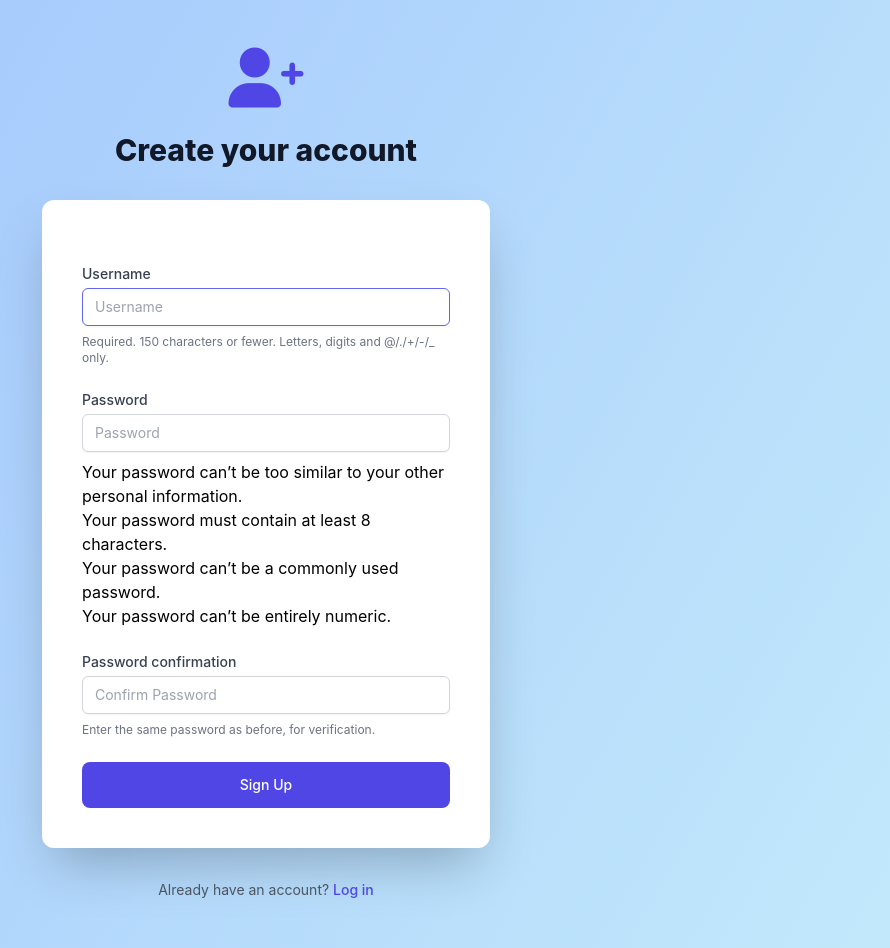
After one commit to w4hf/expense-tracker, a Django app: page /signup/ in a window 1280 px wide. The commit adds this page. Shown: the whole page, without its empty margins (374-1264 px from the left). Run offline with Django 4.2, Linux system fonts and the light colour scheme; some libraries are stand-ins or nearby versions.

Commit message:
add user registration

```diff
--- /dev/null
+++ b/templates/registration/signup.html
@@ -0,0 +1,106 @@
+{# expense_tracker_project/templates/registration/signup.html #}
+{% load i18n static %}
+
+<!DOCTYPE html>
+<html lang="en" class="h-full bg-gray-100">
+<head>
+    <meta charset="UTF-8">
+    <meta name="viewport" content="width=device-width, initial-scale=1.0">
+    <title>{% translate 'Sign Up' %} | Expense Tracker</title>
+    <script src="https://cdn.tailwindcss.com"></script>
+    <link rel="stylesheet" href="https://cdnjs.cloudflare.com/ajax/libs/font-awesome/6.0.0-beta3/css/all.min.css">
+    <style>
+        body {
+            font-family: 'Inter', sans-serif;
+            background-image: linear-gradient(120deg, #a1c4fd 0%, #c2e9fb 100%);
+        }
+        .signup-card {
+            animation: fadeIn 0.5s ease-out;
+        }
+        @keyframes fadeIn {
+            from { opacity: 0; transform: translateY(-20px); }
+            to { opacity: 1; transform: translateY(0); }
+        }
+    </style>
+</head>
+<body class="flex items-center justify-center min-h-screen px-4 py-12">
+    <div class="w-full max-w-md space-y-8 signup-card">
+        <div>
+            <div class="flex justify-center text-indigo-600 mb-6">
+                <i class="fas fa-user-plus text-6xl"></i>
+            </div>
+            <h2 class="mt-6 text-center text-3xl font-extrabold text-gray-900">
+                Create your account
+            </h2>
+        </div>
+
+        {% if form.non_field_errors %}
+        <div class="bg-red-50 border-l-4 border-red-400 p-4 rounded-md">
+            <div class="flex">
+                <div class="flex-shrink-0">
+                    <i class="fas fa-times-circle text-red-500"></i>
+                </div>
+                <div class="ml-3">
+                    {% for error in form.non_field_errors %}
+                    <p class="text-sm text-red-700">{{ error }}</p>
+                    {% endfor %}
+                </div>
+            </div>
+        </div>
+        {% endif %}
+
+        <form class="mt-8 space-y-6 bg-white p-8 sm:p-10 shadow-2xl rounded-xl" method="post" id="signup-form">
+            {% csrf_token %}
+
+            {% for field in form %}
+            <div>
+                <label for="{{ field.id_for_label }}" class="block text-sm font-medium text-gray-700">
+                    {{ field.label }}
+                </label>
+                <div class="mt-1">
+                    {{ field }}
+                </div>
+                {% if field.help_text %}
+                    <p class="mt-2 text-xs text-gray-500">{{ field.help_text|safe }}</p>
+                {% endif %}
+                {% for error in field.errors %}
+                    <p class="mt-2 text-xs text-red-600">{{ error }}</p>
+                {% endfor %}
+            </div>
+            {% endfor %}
+
+            <div>
+                <button type="submit" class="group relative w-full flex justify-center py-3 px-4 border border-transparent text-sm font-medium rounded-lg text-white bg-indigo-600 hover:bg-indigo-700 focus:outline-none focus:ring-2 focus:ring-offset-2 focus:ring-indigo-500 transition duration-150 ease-in-out">
+                    Sign Up
+                </button>
+            </div>
+        </form>
+
+        <p class="text-center text-sm text-gray-600">
+            Already have an account? <a href="{% url 'admin:login' %}" class="font-medium text-indigo-600 hover:text-indigo-500">Log in</a>
+        </p>
+    </div>
+
+    <!-- <script>
+        document.addEventListener('DOMContentLoaded', function() {
+            const common_classes = ['appearance-none', 'block', 'w-full', 'px-3', 'py-2', 'border', 'border-gray-300', 'rounded-md', 'shadow-sm', 'placeholder-gray-400', 'focus:outline-none', 'focus:ring-indigo-500', 'focus:border-indigo-500', 'sm:text-sm'];
+
+            const usernameInput = document.getElementById('id_username');
+            if (usernameInput) {
+                usernameInput.classList.add(...common_classes);
+                usernameInput.setAttribute('placeholder', 'Username');
+            }
+            const password1Input = document.getElementById('id_password1');
+            if (password1Input) {
+                password1Input.classList.add(...common_classes);
+                password1Input.setAttribute('placeholder', 'Password');
+            }
+            const password2Input = document.getElementById('id_password2');
+            if (password2Input) {
+                password2Input.classList.add(...common_classes);
+                password2Input.setAttribute('placeholder', 'Confirm Password');
+            }
+        });
+    </script> -->
+</body>
+</html>
--- a/tracker/forms.py
+++ b/tracker/forms.py
@@ -1,6 +1,9 @@
 
 from django import forms
 from .models import Account, Transaction, Loan, LoanOperation, Category
+from django.contrib.auth.forms import UserCreationForm
+from django.contrib.auth.models import User
+
 
 # Common Tailwind CSS classes for form inputs
 common_input_classes = 'mt-1 block w-full py-2 px-3 border border-gray-300 bg-white rounded-md shadow-sm focus:outline-none focus:ring-indigo-500 focus:border-indigo-500 sm:text-sm'
@@ -110,3 +113,22 @@ class LoanOperationForm(forms.ModelForm):
             'amount': forms.NumberInput(attrs={'class': common_input_classes, 'step': '0.01'}),
             'description': forms.TextInput(attrs={'class': common_input_classes, 'placeholder': 'e.g., Monthly repayment'}),
         }
+
+
+class StaffUserCreationForm(UserCreationForm):
+    def __init__(self, *args, **kwargs):
+        super().__init__(*args, **kwargs)
+        self.fields['username'].widget.attrs.update({'class': common_input_classes, 'placeholder': 'Username'})
+        self.fields['password1'].widget.attrs.update({'class': common_input_classes, 'placeholder': 'Password'})
+        self.fields['password2'].widget.attrs.update({'class': common_input_classes, 'placeholder': 'Confirm Password'})
+
+    class Meta(UserCreationForm.Meta):
+        model = User
+        fields = ("username",)
+
+    def save(self, commit=True):
+        user = super().save(commit=False)
+        user.is_staff = True
+        if commit:
+            user.save()
+        return user
--- a/tracker/urls.py
+++ b/tracker/urls.py
@@ -6,6 +6,9 @@ app_name = 'tracker'
 urlpatterns = [
     # Dashboard View
     path('', views.dashboard_view, name='dashboard'),
+
+    # New users
+    path('signup/', views.signup_view, name='signup'),
 
     # Transaction Views
     path('transactions/', views.transaction_list_view, name='transaction_list'),
--- a/tracker/views.py
+++ b/tracker/views.py
@@ -11,6 +11,10 @@ from django.core.files.storage import FileSystemStorage
 from django.conf import settings
 from django.http import JsonResponse, HttpResponseBadRequest, HttpResponseRedirect
 from django.views.decorators.http import require_POST, require_http_methods
+from django.contrib.auth.forms import UserCreationForm
+from django.contrib.messages.views import SuccessMessageMixin
+from .forms import StaffUserCreationForm # Make sure to import the new form
+
 import os
 import uuid
 from decimal import Decimal, InvalidOperation
@@ -429,6 +433,16 @@ class CategoryDeleteView(LoginRequiredMixin, DeleteView):
         context['cancel_url'] = reverse_lazy('tracker:category_list')
         return context
 
+
+class SignUpView(SuccessMessageMixin, CreateView):
+    template_name = 'registration/signup.html'
+    # form_class = UserCreationForm
+    form_class = StaffUserCreationForm  # Use our new custom form
+    success_url = reverse_lazy('admin:login')
+    success_message = "Account created successfully! You can now log in."
+signup_view = SignUpView.as_view()
+
+
 # CSV Import Views (no changes for this request)
 @login_required
 def import_csv_step1_view(request):
```
Also changed, not shown: templates/admin/login.html (+14 -2 lines).
